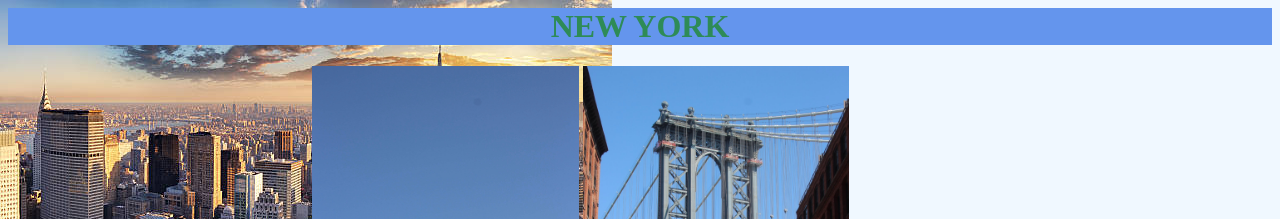
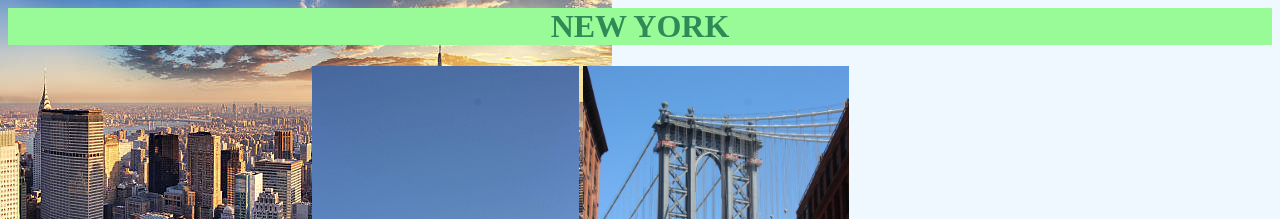
Before and after one commit to piccobeatrice/picco.beatrice.github.io, a plain HTML site: page index.html in a window 1280 px wide. Shown: the top 219 px of the page. Drawn offline with Linux system fonts and the light colour scheme.

Commit message:
Update index.html

```diff
--- a/index.html
+++ b/index.html
@@ -7,7 +7,7 @@
 	<script type="text/javascript" id="cookiebanner" src="https://cdn.jsdelivr.net/gh/dobarkod/cookie-banner@1.2.2/dist/cookiebanner.min.js"></script>
 </head>
 <body class="bgbody" >
-<h1 style="color: seagreen">NEW YORK</h1>
+<h1 style="color: seagreen; background-color: palegreen">NEW YORK</h1>
 <img class="imgw300" src="https://www.helvetia.com/it/web/it/chi-siamo/blog/articoli-piu-consultati/viaggi/autunno-newyork/_jcr_content/storyparsys-01/gallery/items/30_1537887502252/image.1569240227589.transform-fp/1920x1080/AdobeStock_25920581.jpg">
 <img style=“width:300px;height:400px;" src="Img_reti/statue.jpg">
 <img style=“width:300px;height:400px;" src="Img_reti/brooklyn.jpg">
```
